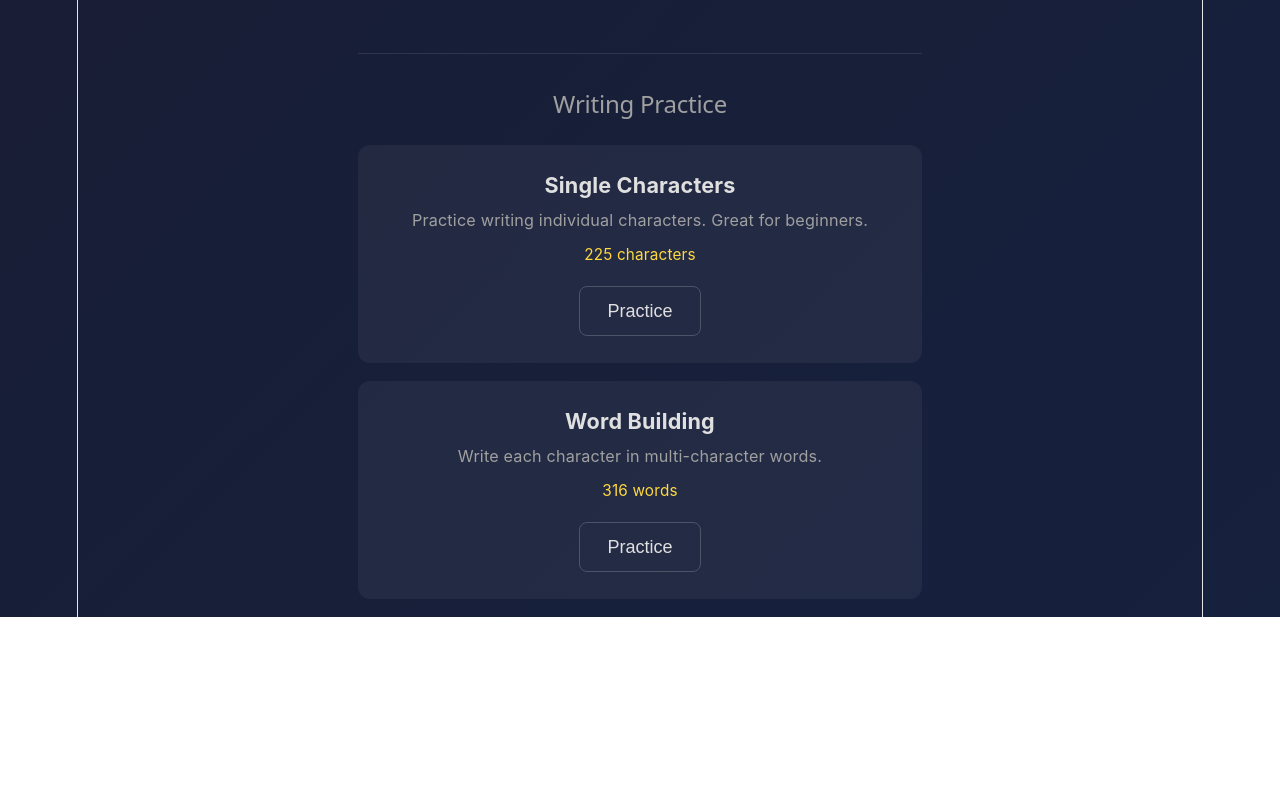
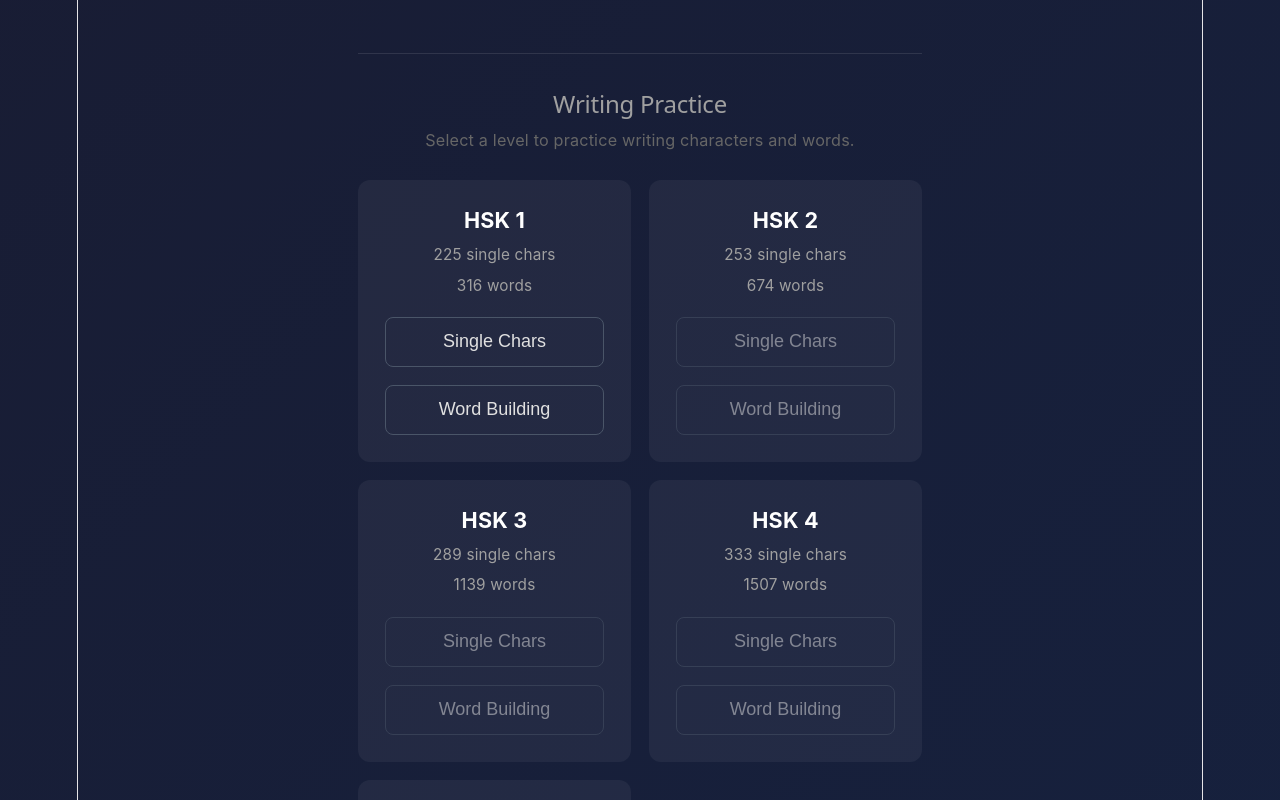
Before and after one commit to volta-agent/volta-chinese, a Svelte app: page / in a window 1280 px wide. Shown: the part 1500-2300 px from the top of the page. Before the commit the page ends 2117 px from the top, so only its background shows below. Built offline with nearby package versions, Linux system fonts and the light colour scheme.

Commit message:
Fix: Add HSK 2-5 writing practice (was locked to level 1)

```diff
--- a/src/App.svelte
+++ b/src/App.svelte
@@ -614,31 +614,33 @@ let currentSentenceWord = $state(null); // The word being studied
 
  <section class="writing-modes">
  <h2>Writing Practice</h2>
- <div class="writing-mode-cards">
- <div class="writing-mode-card">
- <h3>Single Characters</h3>
- <p class="mode-desc">Practice writing individual characters. Great for beginners.</p>
- <p class="mode-count">{getSingleCharWords(1).length} characters</p>
+ <p class="section-desc">Select a level to practice writing characters and words.</p>
+ <div class="writing-level-grid">
+ {#each LEVELS as lvl}
+ <div class="writing-level-card">
+ <h3>{lvl.name}</h3>
+ <p class="level-count">{getSingleCharWords(lvl.level).length} single chars</p>
+ <p class="level-count">{getMultiCharWords(lvl.level).length} words</p>
+ <div class="writing-actions">
  <button
  type="button"
  class="btn-secondary"
- onclick={() => startCharacterWriting(1)}
- >
- Practice
- </button>
- </div>
- <div class="writing-mode-card">
- <h3>Word Building</h3>
- <p class="mode-desc">Write each character in multi-character words.</p>
- <p class="mode-count">{getMultiCharWords(1).length} words</p>
+ onclick={() => startCharacterWriting(lvl.level)}
+ disabled={lvl.level > 1 && !isPremium}
+ >
+ Single Chars
+ </button>
  <button
  type="button"
  class="btn-secondary"
- onclick={() => startWordWriting(1)}
- >
- Practice
- </button>
- </div>
+ onclick={() => startWordWriting(lvl.level)}
+ disabled={lvl.level > 1 && !isPremium}
+ >
+ Word Building
+ </button>
+ </div>
+ </div>
+ {/each}
  </div>
  </section>
 
@@ -1201,33 +1203,49 @@ let currentSentenceWord = $state(null); // The word being studied
  border-top: 1px solid rgba(255, 255, 255, 0.1);
  }
 
- .writing-modes h2 {
+.writing-modes h2 {
  text-align: center;
+ margin-bottom: 0.5rem;
+ color: #a0a0a0;
+ }
+
+ .section-desc {
+ text-align: center;
+ color: #666;
+ font-size: 0.9rem;
  margin-bottom: 1.5rem;
- color: #a0a0a0;
- }
-
- .writing-mode-cards {
+ }
+
+ .writing-level-grid {
  display: grid;
+ grid-template-columns: repeat(auto-fit, minmax(200px, 1fr));
  gap: 1rem;
  }
 
- .writing-mode-card {
+ .writing-level-card {
  background: rgba(255, 255, 255, 0.05);
  border-radius: 12px;
  padding: 1.5rem;
  text-align: center;
  }
 
- .writing-mode-card h3 {
+ .writing-level-card h3 {
  font-size: 1.2rem;
  margin-bottom: 0.5rem;
- }
-
- .mode-desc {
+ color: #fff;
+ }
+
+ .level-count {
  color: #a0a0a0;
- font-size: 0.9rem;
- margin-bottom: 0.5rem;
+ font-size: 0.85rem;
+ margin: 0.25rem 0;
+ }
+
+ .writing-actions {
+ margin-top: 1rem;
+ display: flex;
+ flex-direction: column;
+ gap: 0.5rem;
  }
 
  .mode-count {
```
